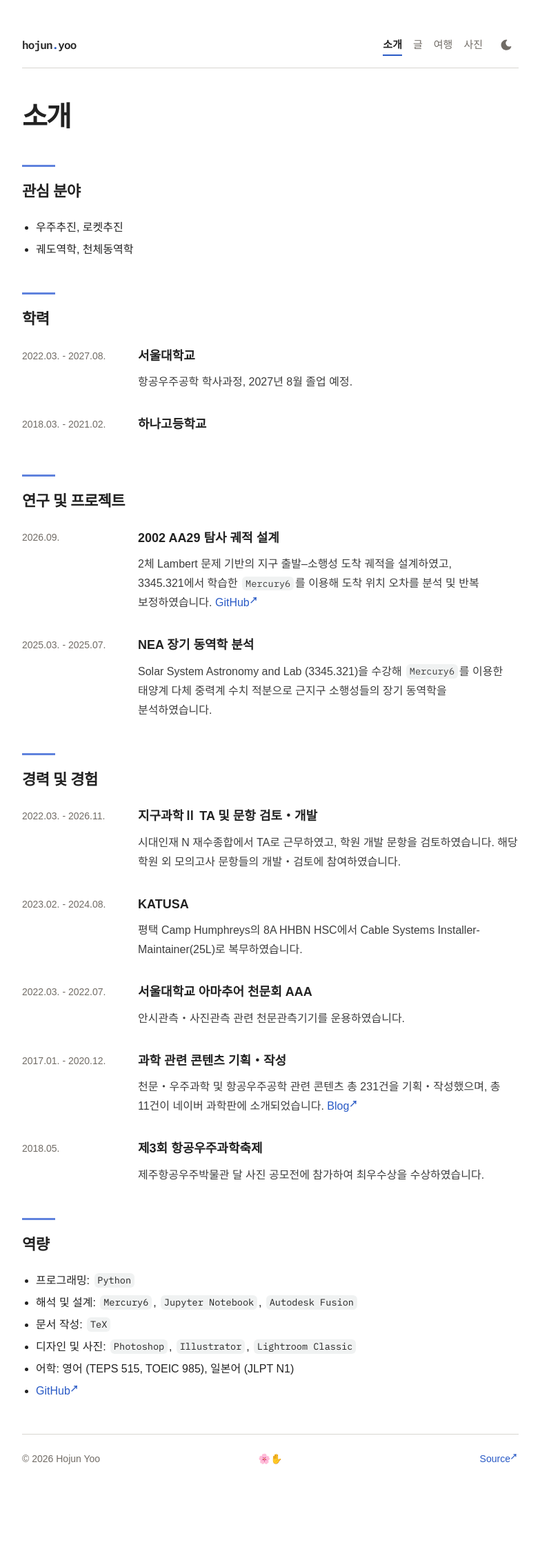
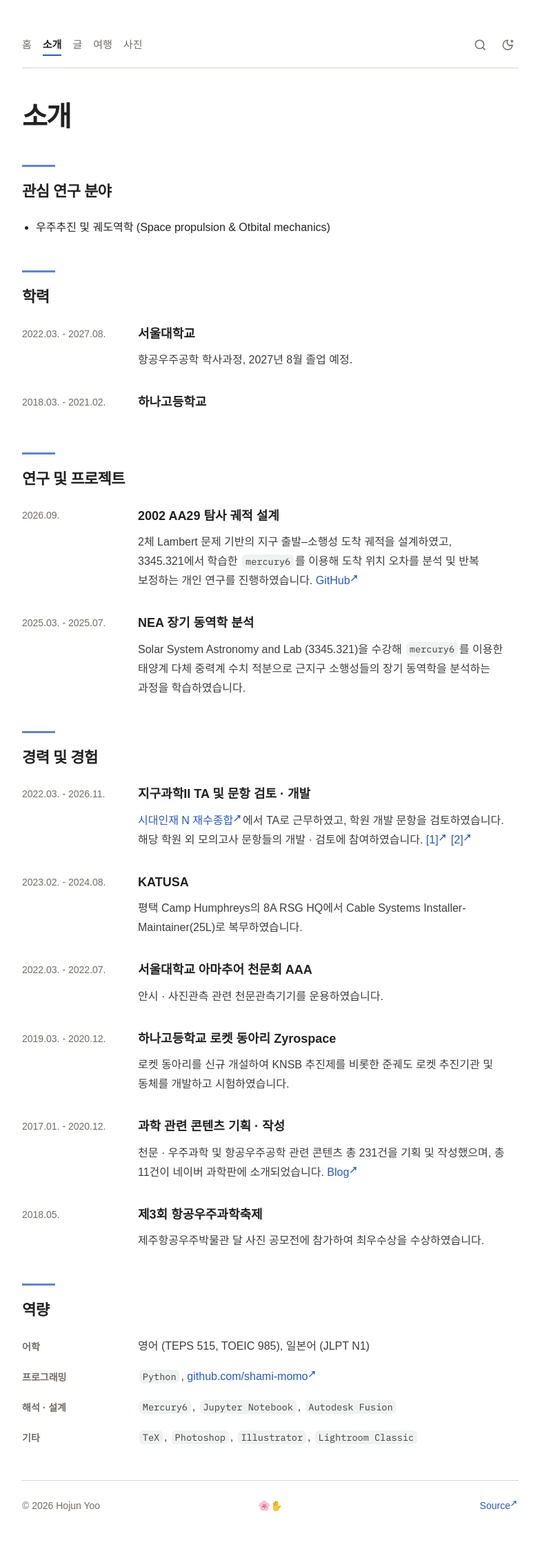
Before and after one commit to shami-momo/shami-momo.github.io, a Jekyll site: the page built from introduction.md, in a window 1280 px wide. Shown: the whole page at 69% size, without its empty margins (248-1031 px from the left). Built offline with Jekyll 4.4.1, drawn with Linux system fonts in a browser that asks for light colours; some web fonts are replaced; before the commit the page ends 2192 px from its top, so only the background shows below that.

Commit message:
minor changes

```diff
--- a/_layouts/default.html
+++ b/_layouts/default.html
@@ -102,18 +102,24 @@
 <body>
   <div class="site">
     <header class="topbar{% if page.url == '/' %} topbar--home{% endif %}">
-      <a class="site-title" href="{{ '/' | relative_url }}"{% if page.url == '/' %} aria-current="page"{% endif %}>{% if page.url == '/' %}Welcome!{% else %}hojun<span class="title-dot">.</span>yoo{% endif %}</a>
-
-      <nav aria-label="주요 메뉴">
+      <nav class="menu" aria-label="주요 메뉴">
+        <a href="{{ '/' | relative_url }}"{% if page.url == '/' %} aria-current="page"{% endif %}>홈</a>
         <a href="{{ '/about/' | relative_url }}"{% if page.url == '/about/' %} aria-current="page"{% endif %}>소개</a>
         <a href="{{ '/posts/' | relative_url }}"{% if page.url == '/posts/' or page.layout == 'post' %} aria-current="page"{% endif %}>글</a>
         <a href="{{ '/travel/' | relative_url }}"{% if page.url == '/travel/' %} aria-current="page"{% endif %}>여행</a>
         <a href="{{ '/photos/' | relative_url }}"{% if page.url == '/photos/' %} aria-current="page"{% endif %}>사진</a>
+      </nav>
+
+      <nav class="toggle" aria-label="토글 버튼">
+        <button class="search-toggle" type="button" aria-label="사이트 검색" aria-keyshortcuts="Control+K Meta+K">
+          <svg xmlns="http://www.w3.org/2000/svg" width="24" height="24" viewBox="0 0 24 24" fill="none" stroke="currentColor" stroke-width="2" stroke-linecap="round" stroke-linejoin="round" class="lucide lucide-search preview-icon"><path d="m21 21-4.34-4.34"/><circle cx="11" cy="11" r="8"/></svg>
+        </button>
         <button class="theme-toggle" type="button" aria-label="다크 테마로 전환" data-next-theme="dark">
           <span class="theme-toggle-icon theme-toggle-icon-dark" aria-hidden="true">
-            <svg xmlns="http://www.w3.org/2000/svg" width="24" height="24" viewBox="0 0 24 24" class="icon icon-tabler icons-tabler-filled icon-tabler-moon"><path stroke="none" d="M0 0h24v24H0z" fill="none" /><path d="M12 1.992a10 10 0 1 0 9.236 13.838c.341 -.82 -.476 -1.644 -1.298 -1.31a6.5 6.5 0 0 1 -6.864 -10.787l.077 -.08c.551 -.63 .113 -1.653 -.758 -1.653h-.266l-.068 -.006l-.06 -.002z" /></svg>          </span>
+            <svg xmlns="http://www.w3.org/2000/svg" width="24" height="24" viewBox="0 0 24 24" fill="none" stroke="currentColor" stroke-width="2" stroke-linecap="round" stroke-linejoin="round" class="lucide lucide-moon-star preview-icon"><path d="M18 5h4"/><path d="M20 3v4"/><path d="M20.985 12.486a9 9 0 1 1-9.473-9.472c.405-.022.617.46.402.803a6 6 0 0 0 8.268 8.268c.344-.215.825-.004.803.401"/></svg>
+          </span>
           <span class="theme-toggle-icon theme-toggle-icon-light" aria-hidden="true">
-            <svg xmlns="http://www.w3.org/2000/svg" width="24" height="24" viewBox="0 0 24 24" class="icon icon-tabler icons-tabler-filled icon-tabler-sun"><path stroke="none" d="M0 0h24v24H0z" fill="none" /><path d="M12 19a1 1 0 0 1 .993 .883l.007 .117v1a1 1 0 0 1 -1.993 .117l-.007 -.117v-1a1 1 0 0 1 1 -1z" /><path d="M18.313 16.91l.094 .083l.7 .7a1 1 0 0 1 -1.32 1.497l-.094 -.083l-.7 -.7a1 1 0 0 1 1.218 -1.567l.102 .07z" /><path d="M7.007 16.993a1 1 0 0 1 .083 1.32l-.083 .094l-.7 .7a1 1 0 0 1 -1.497 -1.32l.083 -.094l.7 -.7a1 1 0 0 1 1.414 0z" /><path d="M4 11a1 1 0 0 1 .117 1.993l-.117 .007h-1a1 1 0 0 1 -.117 -1.993l.117 -.007h1z" /><path d="M21 11a1 1 0 0 1 .117 1.993l-.117 .007h-1a1 1 0 0 1 -.117 -1.993l.117 -.007h1z" /><path d="M6.213 4.81l.094 .083l.7 .7a1 1 0 0 1 -1.32 1.497l-.094 -.083l-.7 -.7a1 1 0 0 1 1.217 -1.567l.102 .07z" /><path d="M19.107 4.893a1 1 0 0 1 .083 1.32l-.083 .094l-.7 .7a1 1 0 0 1 -1.497 -1.32l.083 -.094l.7 -.7a1 1 0 0 1 1.414 0z" /><path d="M12 2a1 1 0 0 1 .993 .883l.007 .117v1a1 1 0 0 1 -1.993 .117l-.007 -.117v-1a1 1 0 0 1 1 -1z" /><path d="M12 7a5 5 0 1 1 -4.995 5.217l-.005 -.217l.005 -.217a5 5 0 0 1 4.995 -4.783z" /></svg>
+            <svg xmlns="http://www.w3.org/2000/svg" width="24" height="24" viewBox="0 0 24 24" fill="none" stroke="currentColor" stroke-width="2" stroke-linecap="round" stroke-linejoin="round" class="lucide lucide-sun preview-icon"><circle cx="12" cy="12" r="4"/><path d="M12 2v2"/><path d="M12 20v2"/><path d="m4.93 4.93 1.41 1.41"/><path d="m17.66 17.66 1.41 1.41"/><path d="M2 12h2"/><path d="M20 12h2"/><path d="m6.34 17.66-1.41 1.41"/><path d="m19.07 4.93-1.41 1.41"/></svg>
           </span>
         </button>
       </nav>
@@ -129,6 +135,85 @@
       <a class="site-copyright" href="https://github.com/shami-momo/shami-momo.github.io">Source</a>
     </footer>
   </div>
+
+  <dialog class="site-search" id="siteSearch" aria-label="글 검색">
+    <header class="site-search-header">
+      <label class="visually-hidden" for="siteSearchInput">
+        글 검색
+      </label>
+
+      <input
+        class="site-search-input"
+        id="siteSearchInput"
+        type="text"
+        placeholder="글 제목이나 태그 검색"
+        autocomplete="off"
+        spellcheck="false"
+      >
+    </header>
+
+    <ul class="site-search-results" id="siteSearchResults" hidden>
+      {% for post in site.posts %}
+        <li
+          data-search="{{ post.title | downcase | escape }} {{ post.tags | join: ' ' | downcase | escape }}"
+          hidden
+        >
+          <a
+            class="site-search-result"
+            href="{{ post.url | relative_url }}"
+          >
+            {{ post.title }}
+          </a>
+        </li>
+      {% endfor %}
+    </ul>
+    <p class="site-search-message" id="siteSearchMessage">
+      Esc로 닫기
+    </p>
+  </dialog>
+
+  <script>
+  (() => {
+    const dialog = document.querySelector("#siteSearch");
+    const input = document.querySelector("#siteSearchInput");
+    const list = document.querySelector("#siteSearchResults");
+    const items = [...list.children];
+    const message = document.querySelector("#siteSearchMessage");
+
+    function openSearch() {
+      if (!dialog.open) dialog.showModal();
+
+      input.value = "";
+      input.dispatchEvent(new Event("input"));
+      input.focus();
+    }
+
+    document.querySelector(".search-toggle")
+      .addEventListener("click", openSearch);
+
+    input.addEventListener("input", () => {
+      const query = input.value.trim().toLocaleLowerCase("ko");
+      let found = false;
+
+      items.forEach((item) => {
+        const matched = query !== "" && item.dataset.search.includes(query);
+
+        item.hidden = !matched;
+        found ||= matched;
+      });
+
+      list.hidden = !found;
+      message.hidden = found;
+      message.textContent = query
+        ? "검색 결과가 없습니다."
+        : "Esc로 닫기";
+    });
+
+    dialog.addEventListener("click", (event) => {
+      if (event.target === dialog) dialog.close();
+    });
+  })();
+  </script>
 
   <script>
     (() => {
--- a/assets/css/common.css
+++ b/assets/css/common.css
@@ -140,12 +140,6 @@ main {
   transition: transform var(--motion-fast) var(--ease);
 }
 
-body:has(.topbar--home),
-.topbar--home {
-  background: var(--paper);
-}
-
-
 .topbar.is-hidden {
   transform: translateY(calc(-100% - var(--space-3)));
 }
@@ -158,23 +152,32 @@ body:has(.topbar--home),
   letter-spacing: -0.055em;
 }
 
-.topbar nav {
+.topbar .toggle {
   display: flex;
   justify-content: flex-end;
+  align-items: center;
+  gap: var(--space-2);
+  color: var(--muted);
+  font-size: 0.9375rem;
+}
+
+.topbar .menu {
+  display: flex;
+  justify-content: flex-start;
   align-items: center;
   gap: var(--space-4);
   color: var(--muted);
   font-size: 0.9375rem;
 }
 
-.topbar nav a {
+.topbar .menu a {
   position: relative;
   padding: var(--space-2) 0;
   color: inherit;
   text-decoration: none;
 }
 
-.topbar nav a::after {
+.topbar .menu a::after {
   content: "";
   position: absolute;
   right: 0;
@@ -185,38 +188,38 @@ body:has(.topbar--home),
   transition: background-color var(--motion-fast) var(--ease);
 }
 
-.topbar nav a[aria-current="page"] {
+.topbar .menu a[aria-current="page"] {
   color: var(--text);
   font-weight: 600;
 }
 
-.topbar nav a:hover {
+.topbar .menu a:hover {
   color: var(--text);
 }
 
-.topbar nav a[aria-current="page"]::after {
+.topbar .menu a[aria-current="page"]::after {
   background: var(--main);
 }
 
-.topbar nav a:not([aria-current="page"]):hover::after {
+.topbar .menu a:not([aria-current="page"]):hover::after {
   background: var(--highlight);
 }
 
 .theme-toggle {
   display: inline-grid;
   place-items: center;
-  width: 36px;
-  height: 36px;
+  width: 32px;
+  height: 40px;
   padding: 0;
   border-radius: var(--radius-pill);
   border: 0;
   background: transparent;
-  fill: var(--muted);
+  color: var(--muted);
   cursor: pointer;
 }
 
 .theme-toggle:hover {
-  fill: var(--text);
+  color: var(--text);
   background-color: var(--paper);
 }
 
@@ -238,6 +241,91 @@ body:has(.topbar--home),
   display: block;
   width: 100%;
   height: 100%;
+}
+
+.search-toggle {
+  display: inline-grid;
+  width: 32px;
+  height: 40px;
+  place-items: center;
+  padding: 0;
+  border: 0;
+  background: transparent;
+  color: var(--muted);
+  cursor: pointer;
+}
+
+.search-toggle:hover {
+  color: var(--text);
+}
+
+.search-toggle svg {
+  width: 1.15rem;
+  height: 1.15rem;
+}
+
+.site-search {
+  width: min(40rem, calc(100% - var(--space-6)));
+  margin: 12vh auto 0;
+  padding: 0;
+  overflow: hidden;
+  border: 1px solid var(--line);
+  border-radius: var(--radius-md);
+  background: var(--bg);
+  color: var(--text);
+  box-shadow: 0 24px 80px rgb(0 0 0 / 22%);
+}
+
+.site-search::backdrop {
+  background: rgb(0 0 0 / 42%);
+  backdrop-filter: blur(2px);
+}
+
+.site-search-header {
+  display: grid;
+  align-items: center;
+  border-bottom: 1px solid var(--line);
+}
+
+.site-search-input {
+  width: 100%;
+  padding: var(--space-4);
+  border: 0;
+  background: transparent;
+  color: inherit;
+  outline: 0;
+}
+
+.site-search-results {
+  max-height: min(60vh, 28rem);
+  margin: 0;
+  padding: var(--space-2);
+  overflow-y: auto;
+  list-style: none;
+}
+
+.site-search-results li {
+  margin: 0;
+}
+
+.site-search-result {
+  display: block;
+  padding: var(--space-3) var(--space-4);
+  border-radius: var(--radius-sm);
+  text-decoration: none;
+}
+
+.site-search-result:is(:hover, :focus-visible) {
+  background: var(--paper);
+  text-decoration: none;
+}
+
+.site-search-message {
+  margin: 0;
+  padding: var(--space-6);
+  color: var(--muted);
+  font-size: 0.875rem;
+  text-align: center;
 }
 
 .footer {
@@ -434,8 +522,8 @@ a:is([href^="http://"], [href^="https://"]):not(.travel-card):hover::after,
   border-bottom: 1px solid var(--line-soft);
 }
 
-.post-list li:first-child {
-  border-top: 1px solid var(--line-soft);
+.post-list li:last-child {
+  border-bottom: none;
 }
 
 .post-list a {
--- a/assets/css/post.css
+++ b/assets/css/post.css
@@ -418,6 +418,14 @@ mjx-container[display="true"] mjx-math {
   margin: var(--space-3) 0 0;
 }
 
+.content .skill-list {
+  gap: var(--space-4);
+}
+
+.content .skill-list .resume-date {
+  font-weight: 600;
+}
+
 @media (max-width: 1180px) {
   .post-toc-desktop {
     display: none;
--- a/introduction.md
+++ b/introduction.md
@@ -4,10 +4,9 @@ title: "소개"
 permalink: /about/
 ---
 
-## 관심 분야
+## 관심 연구 분야
 
-- 우주추진, 로켓추진
-- 궤도역학, 천체동역학
+- 우주추진 및 궤도역학 (Space propulsion & Otbital mechanics)
 
 ## 학력
 
@@ -45,7 +44,7 @@ permalink: /about/
           2002 AA29 탐사 궤적 설계
         </a>
       </h3>
-      <p>2체 Lambert 문제 기반의 지구 출발–소행성 도착 궤적을 설계하였고, 3345.321에서 학습한 <code>Mercury6</code>를 이용해 도착 위치 오차를 분석 및 반복 보정하였습니다. <a href="https://github.com/shami-momo/Workspace/tree/main/Solar_System_Astronomy/2002AA29_project">GitHub</a></p>
+      <p>2체 Lambert 문제 기반의 지구 출발–소행성 도착 궤적을 설계하였고, 3345.321에서 학습한 <code>mercury6</code>를 이용해 도착 위치 오차를 분석 및 반복 보정하는 개인 연구를 진행하였습니다. <a href="https://github.com/shami-momo/Workspace/tree/main/Solar_System_Astronomy/2002AA29_project">GitHub</a></p>
     </div>
   </li>
 
@@ -55,7 +54,7 @@ permalink: /about/
     </div>
     <div class="resume-body">
       <h3>NEA 장기 동역학 분석</h3>
-      <p>Solar System Astronomy and Lab (3345.321)을 수강해 <code>Mercury6</code>를 이용한 태양계 다체 중력계 수치 적분으로 근지구 소행성들의 장기 동역학을 분석하였습니다.</p>
+      <p>Solar System Astronomy and Lab (3345.321)을 수강해 <code>mercury6</code>를 이용한 태양계 다체 중력계 수치 적분으로 근지구 소행성들의 장기 동역학을 분석하는 과정을 학습하였습니다.</p>
     </div>
   </li>
 </ol>
@@ -68,8 +67,8 @@ permalink: /about/
       2022.03. - 2026.11.
     </div>
     <div class="resume-body">
-      <h3>지구과학Ⅱ TA 및 문항 검토・개발</h3>
-      <p>시대인재 N 재수종합에서 TA로 근무하였고, 학원 개발 문항을 검토하였습니다. 해당 학원 외 모의고사 문항들의 개발・검토에 참여하였습니다.</p>
+      <h3>지구과학II TA 및 문항 검토 · 개발</h3>
+      <p><a href="https://www.sdij.com/sdn/">시대인재 N 재수종합</a>에서 TA로 근무하였고, 학원 개발 문항을 검토하였습니다. 해당 학원 외 모의고사 문항들의 개발 · 검토에 참여하였습니다. <a href="https://product.kyobobook.co.kr/detail/S000200090411">[1]</a> <a href="https://drive.google.com/file/d/1miJYRRXLxX9d23r0SudA1yvqeBO3qeKQ/view?usp=sharing">[2]</a></p>
     </div>
   </li>
 
@@ -79,7 +78,7 @@ permalink: /about/
     </div>
     <div class="resume-body">
       <h3>KATUSA</h3>
-      <p>평택 Camp Humphreys의 8A HHBN HSC에서 Cable Systems Installer-Maintainer(25L)로 복무하였습니다.</p>
+      <p>평택 Camp Humphreys의 8A RSG HQ에서 Cable Systems Installer-Maintainer(25L)로 복무하였습니다.</p>
     </div>
   </li>
 
@@ -89,7 +88,17 @@ permalink: /about/
     </div>
     <div class="resume-body">
       <h3>서울대학교 아마추어 천문회 AAA</h3>
-      <p>안시관측・사진관측 관련 천문관측기기를 운용하였습니다.</p>
+      <p>안시 · 사진관측 관련 천문관측기기를 운용하였습니다.</p>
+    </div>
+  </li>
+
+  <li class="resume-item">
+    <div class="resume-date">
+      2019.03. - 2020.12.
+    </div>
+    <div class="resume-body">
+      <h3>하나고등학교 로켓 동아리 Zyrospace</h3>
+      <p>로켓 동아리를 신규 개설하여 KNSB 추진제를 비롯한 준궤도 로켓 추진기관 및 동체를 개발하고 시험하였습니다.</p>
     </div>
   </li>
 
@@ -98,8 +107,8 @@ permalink: /about/
       2017.01. - 2020.12.
     </div>
     <div class="resume-body">
-      <h3>과학 관련 콘텐츠 기획・작성</h3>
-      <p>천문・우주과학 및 항공우주공학 관련 콘텐츠 총 231건을 기획・작성했으며, 총 11건이 네이버 과학판에 소개되었습니다. <a href="https://blog.naver.com/sei-and-the-world">Blog</a></p>
+      <h3>과학 관련 콘텐츠 기획 · 작성</h3>
+      <p>천문 · 우주과학 및 항공우주공학 관련 콘텐츠 총 231건을 기획 및 작성했으며, 총 11건이 네이버 과학판에 소개되었습니다. <a href="https://blog.naver.com/sei-and-the-world">Blog</a></p>
     </div>
   </li>
 
@@ -116,9 +125,32 @@ permalink: /about/
 
 ## 역량
 
-- 프로그래밍: `Python`
-- 해석 및 설계: `Mercury6`, `Jupyter Notebook`, `Autodesk Fusion`
-- 문서 작성: `TeX`
-- 디자인 및 사진: `Photoshop`, `Illustrator`, `Lightroom Classic`
-- 어학: 영어 (TEPS 515, TOEIC 985), 일본어 (JLPT N1)
-- [GitHub](https://github.com/shami-momo)
+<ul class="resume-list skill-list">
+  <li class="resume-item">
+    <div class="resume-date">어학</div>
+    <div class="resume-body">
+      <p>영어 (TEPS 515, TOEIC 985), 일본어 (JLPT N1)</p>
+    </div>
+  </li>
+
+  <li class="resume-item">
+    <div class="resume-date">프로그래밍</div>
+    <div class="resume-body">
+      <p><code>Python</code>, <a href="https://github.com/shami-momo">github.com/shami-momo</a></p>
+    </div>
+  </li>
+
+  <li class="resume-item">
+    <div class="resume-date">해석 · 설계</div>
+    <div class="resume-body">
+      <p><code>Mercury6</code>, <code>Jupyter Notebook</code>, <code>Autodesk Fusion</code></p>
+    </div>
+  </li>
+
+  <li class="resume-item">
+    <div class="resume-date">기타</div>
+    <div class="resume-body">
+      <p><code>TeX</code>, <code>Photoshop</code>, <code>Illustrator</code>, <code>Lightroom Classic</code></p>
+    </div>
+  </li>
+</ul>
```
Also changed, not shown: index.md (+2 -2 lines).
